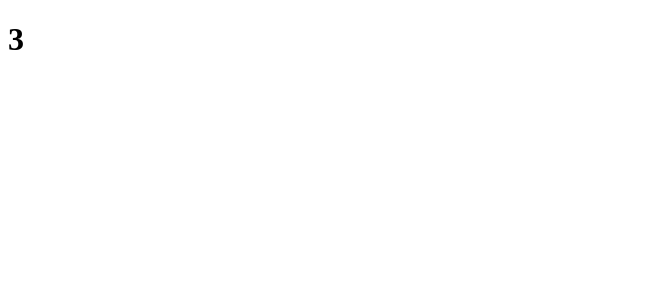
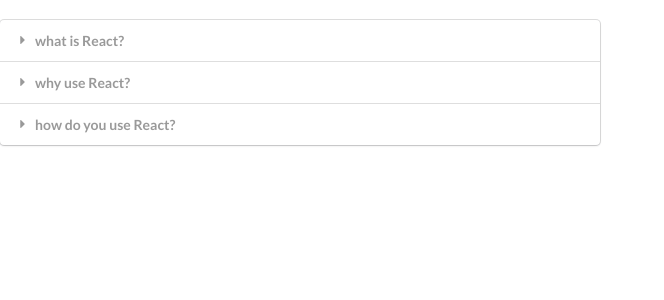
Before and after one commit to mainarobert/widget, a React (Create React App) app: page / in a window 1280 px wide. Shown: the top 300 px of the page, without its empty margins (0-664 px from the left). Built offline with nearby package versions, Linux system fonts and the light colour scheme; the HTML template or start-up script is replaced by a standard one.

Commit message:
add semantic ui, render items using map and useState hook

```diff
--- a/public/index.html
+++ b/public/index.html
@@ -24,6 +24,8 @@
       work correctly both with client-side routing and a non-root public URL.
       Learn how to configure a non-root public URL by running `npm run build`.
     -->
+    <link rel="stylesheet" href="https://cdnjs.cloudflare.com/ajax/libs/semantic-ui/2.4.1/semantic.min.css" integrity="sha512-8bHTC73gkZ7rZ7vpqUQThUDhqcNFyYi2xgDgPDHc+GXVGHXq+xPjynxIopALmOPqzo9JZj0k6OqqewdGO3EsrQ==" crossorigin="anonymous" referrerpolicy="no-referrer" />
+
     <title>React App</title>
   </head>
   <body>
--- a/src/App.js
+++ b/src/App.js
@@ -14,10 +14,11 @@
         question: 'how do you use React?',
         answer: 'by building components'
     }
-]
+  ]
 
   return (
     <div>
+      <br />
       <Panel items= {items} />
     </div>
   );
--- a/src/components/Panel.js
+++ b/src/components/Panel.js
@@ -1,12 +1,41 @@
-import React from 'react'
+import React, { useState } from 'react'
 
 const Panel = ({ items }) => {
+    const [ activeIndex, setActiveIndex ] = useState(null)  // activeIndex: piece of state, setActiveIndex: function|setter| to change state, usestate(): initial value for piece of state
+
+    const onQuestionClick = (index) => {
+        setActiveIndex(index)
+    }
+
+    // render items as a list using map
+    const renderedItems = items.map((item, index) => {
+
+        const active = index === activeIndex ? 'active' : ''; // compare current index we are iterating over & compare to activeIndex
+
+        return (
+            //every element inside of a list of jsx needs to have a key property. used 'question' of each item because its unique and consistent react.fragment matter of styling div was in place
+            <React.Fragment key={ item.question }>
+                <div
+                    className= {`title ${active}`}             // active classnames {semantic ui} control which element will be expanded
+                    onClick= { () => onQuestionClick(index)} // wrapped onQuestionClick with arrow function so that we can pass to it index and prevent it being called when page re-renders
+                >
+                    <i className="dropdown icon"></i>
+                    { item.question}
+                </div>
+                <div className= {`content ${active}`}>
+                    <p>{ item.answer }</p>
+                </div>
+            </React.Fragment>
+    )
+    })
 
     return (
-        <div>
-            <h1>{ items.length }</h1>
+        <div className="ui styled accordion">
+            { renderedItems }
         </div>
     )
+
+
 }
 
 export default Panel
```
